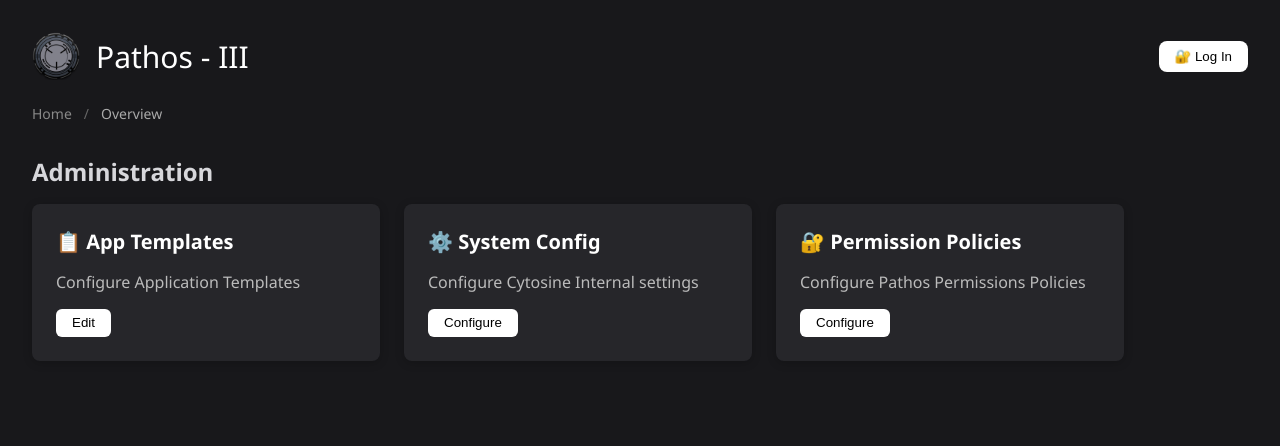
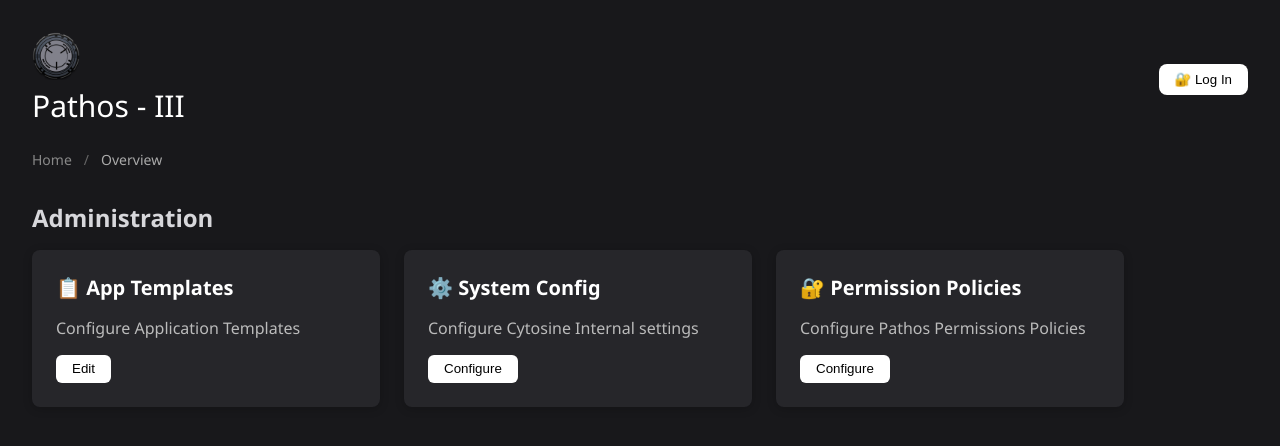
Before and after one commit to wemovewemovewemove/admin, a plain HTML site: page index.html in a window 1280 px wide. Drawn offline with Linux system fonts and the light colour scheme.

Commit message:
Update index.html

```diff
--- a/index.html
+++ b/index.html
@@ -8,7 +8,7 @@
 </head>
 <body>
   <header>
-    <div class="header-group">
+    <div class="header-left">
       <img src="images/logo.png" alt="Pathos Logo" class="logo">
       <h1>Pathos - III</h1>
     </div>
```
